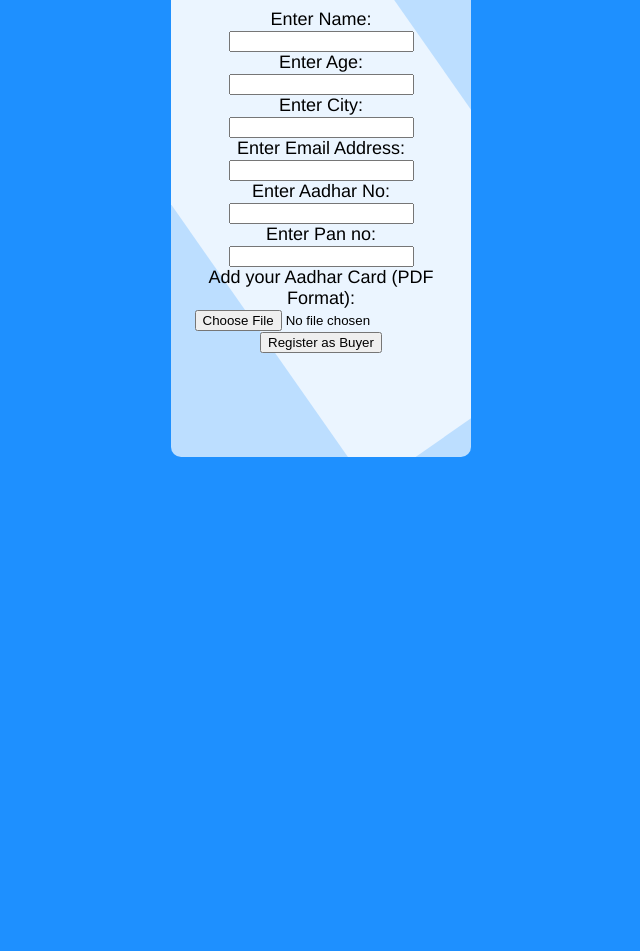
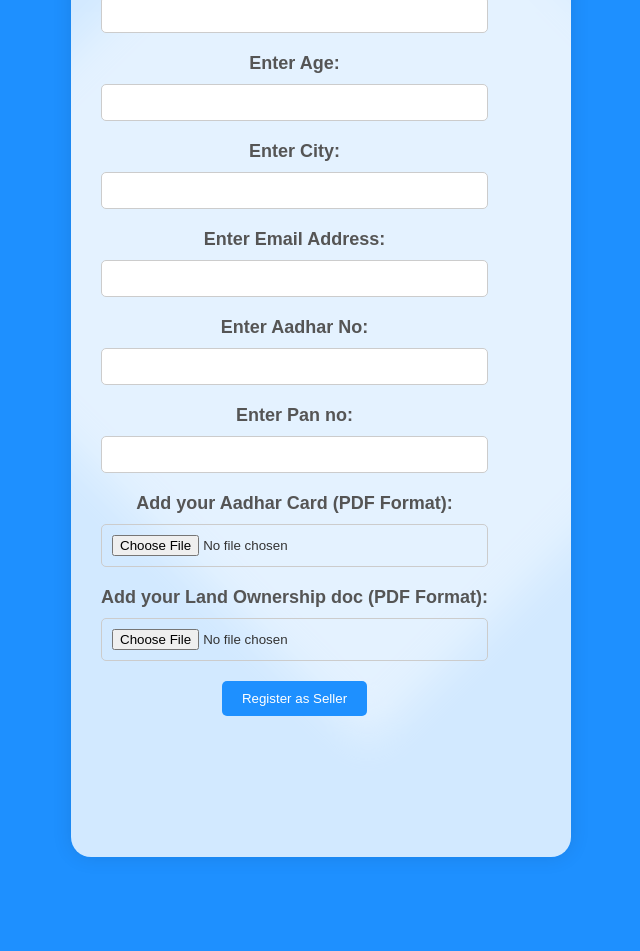
Before and after one commit to RohitKumar9935459794/blockchain-project, a plain HTML site: page Buyer_Registration.html in a window 1280 px wide. Shown: the part 243-1194 px from the top of the page, without its empty margins (319-959 px from the left). Before the commit the page ends 800 px from the top, so only its background shows below. Drawn offline with Linux system fonts and the light colour scheme.

Commit message:
Rohit_Sun

```diff
--- a/Buyer_Registration.html
+++ b/Buyer_Registration.html
@@ -11,11 +11,11 @@
             display: flex;
             justify-content: center;
             align-items: center;
-            height: 100vh;
+            height: 150vh;
             background-color: #87ceeb; /* Default background color (light blue) */
             font-size: large;
-            color: black;
-            font-family: 'Franklin Gothic Medium', 'Arial Narrow', Arial, sans-serif;
+            color: #333; /* Dark text color */
+            font-family: Arial, sans-serif;
             animation: backgroundEffect 10s infinite; /* Animation for morning and evening effect */
         }
 
@@ -30,52 +30,96 @@
 
         .diamond-container {
             position: relative;
-            width: 300px; /* Adjust the width as needed */
-            height: 600px; /* Adjust the height as needed */
-            background: rgba(255, 255, 255, 0.7); /* Light transparent white */
-            border-radius: 10px;
+            width: 500px; /* Adjust the width as needed */
+            height: 1000px; /* Adjust the height as needed */
+            background: rgba(255, 255, 255, 0.8); /* Light transparent white */
+            border-radius: 20px;
             overflow: hidden;
+            box-shadow: 0 0 20px rgba(0, 0, 0, 0.1); /* Soft shadow effect */
         }
 
         .diamond-container:before {
             content: "";
             position: absolute;
-            top: 0;
-            left: 0;
-            width: 100%;
-            height: 100%;
+            top: 50px; /* Adjust the position as needed */
+            left: -50px; /* Adjust the position as needed */
+            width: 680px; /* Adjust the width as needed */
+            height: 700px; /* Adjust the height as needed */
             background: inherit;
-            transform: rotate(-35deg);
+            transform: rotate(-45deg);
+            filter: blur(20px); /* Apply blur effect */
+            opacity: 0.5; /* Reduce opacity */
         }
 
-        #buyerRegistrationForm {
-            position: relative;
+        #SellerRegistrationForm {
+            position: absolute;
             z-index: 1;
-            padding: 20px;
+            padding: 30px;
             box-sizing: border-box;
             text-align: center;
+        }
+
+        h1 {
+            margin-bottom: 20px;
+            color: #333; /* Dark text color */
+            font-size: 32px;
+        }
+
+        label {
+            display: block;
+            margin-bottom: 10px;
+            font-weight: bold;
+            color: #555; /* Lighter text color */
+        }
+
+        input[type="text"],
+        input[type="number"],
+        input[type="email"],
+        input[type="file"] {
+            width: 100%;
+            padding: 10px;
+            margin-bottom: 20px;
+            border: 1px solid #ccc; /* Light border */
+            border-radius: 5px;
+            box-sizing: border-box;
+        }
+
+        input[type="submit"] {
+            background-color: #1e90ff; /* Dark blue */
+            color: #fff; /* White text */
+            border: none;
+            padding: 10px 20px;
+            border-radius: 5px;
+            cursor: pointer;
+            transition: background-color 0.3s;
+        }
+
+        input[type="submit"]:hover {
+            background-color: #007bff; /* Lighter blue on hover */
         }
     </style>
 </head>
 <body>
     <div class="diamond-container">
-        <form id="buyerRegistrationForm">
-            <h1>Buyer Registration</h1>
-            <label for="name">Enter Name:</label><br>
+        <form id="SellerRegistrationForm">
+            <h1>Seller Registration</h1>
+            <label for="name">Enter Name:</label>
             <input type="text" id="name" name="name" required><br>
-            <label for="age">Enter Age:</label><br>
+            <label for="age">Enter Age:</label>
             <input type="number" id="age" name="age" required><br>
-            <label for="city">Enter City:</label><br>
+            <label for="city">Enter City:</label>
             <input type="text" id="city" name="city" required><br>
-            <label for="email">Enter Email Address:</label><br>
+            <label for="email">Enter Email Address:</label>
             <input type="email" id="email" name="email" required><br>
-            <label for="aadharNo">Enter Aadhar No:</label><br>
+            <label for="aadharNo">Enter Aadhar No:</label>
             <input type="text" id="aadharNo" name="aadharNo" required><br>
-            <label for="panNo">Enter Pan no:</label><br>
+            <label for="panNo">Enter Pan no:</label>
             <input type="text" id="panNo" name="panNo" required><br>
-            <label for="aadharCard">Add your Aadhar Card (PDF Format):</label><br>
+            <label for="aadharCard">Add your Aadhar Card (PDF Format):</label>
             <input type="file" id="aadharCard" name="aadharCard" required accept=".pdf"><br>
-            <input type="submit" value="Register as Buyer">
+            <label for="LandOwnerShip">Add your Land Ownership doc (PDF Format):</label>
+            <input type="file" id="LandOwnerShip" name="LandOwnerShip" required accept=".pdf"><br>
+            <input type="submit" value="Register as Seller">
         </form>
     </div>
 </body>
```
Also changed, not shown: Seller_registration.html (added, +85 -0 lines).
